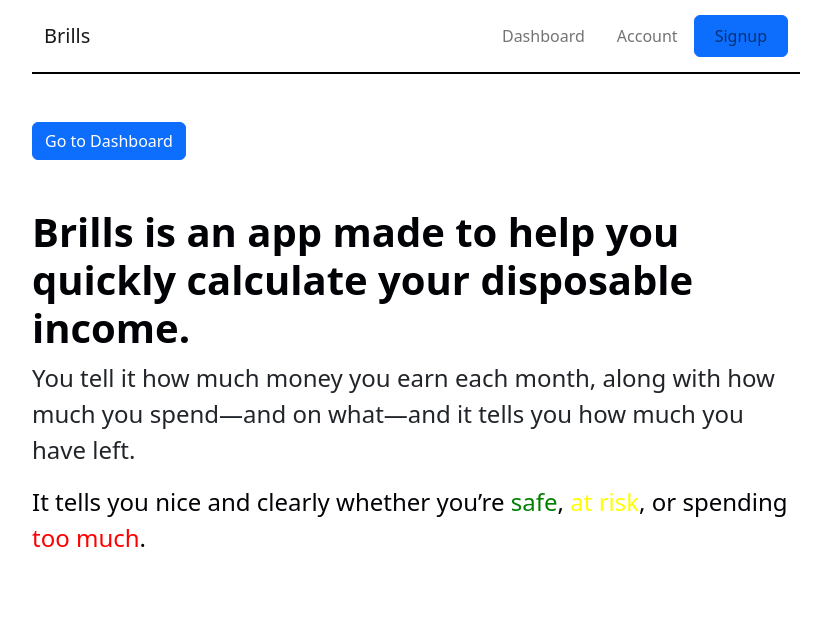
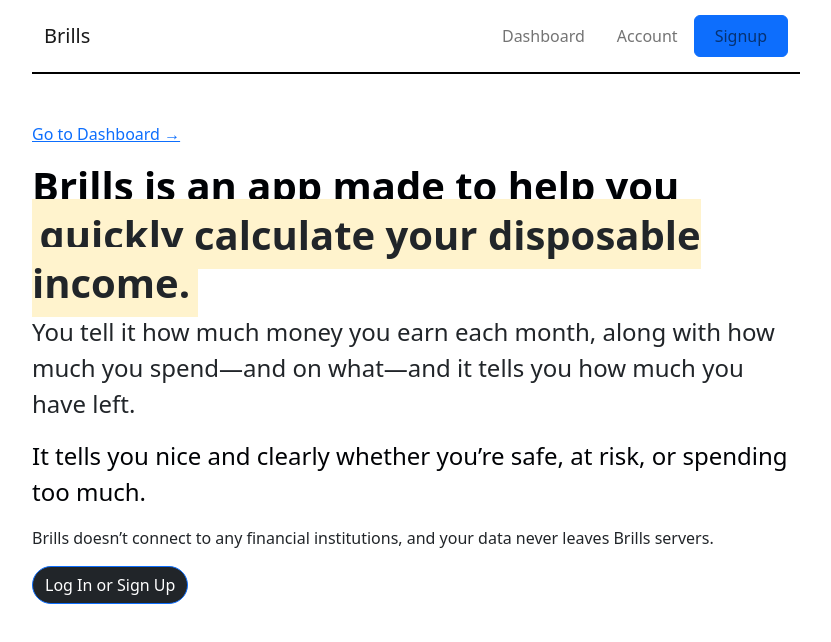
Before and after one commit to KevinMKW/brills, a React (Vite) app: page / in a window 1280 px wide. Shown: the top 642 px of the page, without its empty margins (224-1055 px from the left). Built offline with nearby package versions, Linux system fonts and the light colour scheme.

Commit message:
Update the Home component

```diff
--- a/src/components/Home/Home.jsx
+++ b/src/components/Home/Home.jsx
@@ -1,20 +1,28 @@
 import { Link } from "react-router-dom";
-import { Button } from "react-bootstrap";
 import { p, colors } from "../../constant";
 
 const Home = () => {
     return (
         <div className="mt-5">
-            <Button><Link className='nav-link' to="/dashboard">Go to Dashboard</Link></Button>
-            <h1 className="mt-5 text-h" style={{ fontSize: '2.5em', fontWeight: 'bold', color: '#000205'}}>
-                Brills is an app made to help you quickly calculate your disposable income.
+            <Link class="btn btn-primary"className='' to="/dashboard">
+                Go to Dashboard →
+            </Link>
+
+            <h1 className="mt-3 text-h" style={{ fontSize: '2.5em', fontWeight: 'bold', color: '#000205'}}>
+                Brills is an app made to help you <mark>quickly calculate your disposable income.</mark>
             </h1>
             <p style={{ fontSize: p.fontsize, color: p.gray}}>
                 You tell it how much money you earn each month, along with how much you spend—and on what—and it tells you how much you have left.
             </p>
             <p style={{ fontSize: p.fontsize, color: colors.gray}}>
-                It tells you nice and clearly whether you’re <span style={{ color: colors.success }}>safe</span>, <span style={{ color: colors.warning }}>at risk</span>, or spending <span style={{ color: colors.danger }}>too much</span>.
+                It tells you nice and clearly whether you’re <span className="balanced safe">safe</span>, <span  className="balanced risk">at risk</span>, or spending <span  className="balanced unsafe">too much</span>.
             </p>
+
+            <p>
+                Brills doesn’t connect to any financial institutions, and your data never leaves Brills servers.
+            </p>
+
+            <Link  class="btn btn-primary bg-dark rounded-pill" to='/signup'>Log In or Sign Up</Link>
         </div>
     );
 }
```
